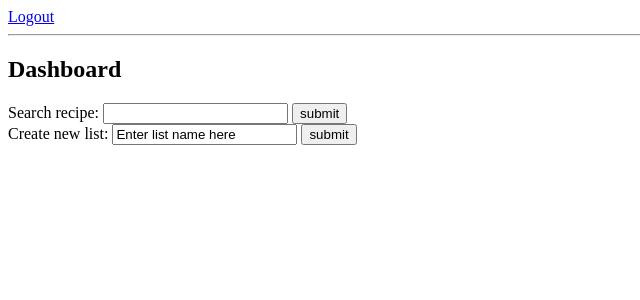
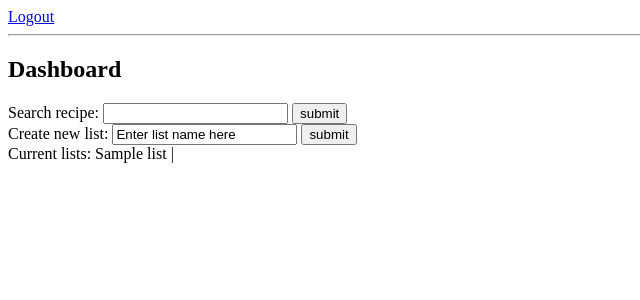
Before and after one commit to cgsarfati/Aislander, a Flask app: page /dashboard in a window 1280 px wide. Shown: the top 300 px of the page, without its empty margins (0-640 px from the left). Run offline with Flask 2, Linux system fonts and the light colour scheme; the visitor is signed in with stand-in values (Sample User, id 1); tables that the repository leaves empty hold one stand-in row (values such as "Sample post"); some libraries are stand-ins or nearby versions.

Commit message:
completed showing list feature without refreshing page. tested and works.

```diff
--- a/helper_functions.py
+++ b/helper_functions.py
@@ -124,3 +124,16 @@ def add_bookmark(bookmark_info):
     db.session.commit()
 
     return new_bookmark
+
+
+def add_new_list(list_info):
+    """ Adds new list to List table. """
+
+    # list_info is a list --> [current_user_id, new_list_name]
+
+    new_list = List(user_id=list_info[0], list_name=list_info[1])
+
+    db.session.add(new_list)
+    db.session.commit()
+
+    return new_list
--- a/server.py
+++ b/server.py
@@ -181,23 +181,36 @@ def display_profile(username):
 @app.route("/dashboard")
 @login_required
 def display_searchbox_and_list():
-    """ Displays dashboard with recipe search + empty grocery list. """
+    """ Displays dashboard with recipe search + display list feature. """
 
-    return render_template("dashboard.html")
+    # Access all of current user's lists, returns a list of list objects
+    user_lists = List.query.filter(List.user_id == g.current_user.user_id).all()
+
+    return render_template("dashboard.html", user_lists=user_lists)
 
 
-@app.route("/grocery-list.json")
+@app.route("/new-list.json", methods=['POST'])
 @login_required
 def process_new_list():
     """ Creates new grocery list that will be added to DB. Returns empty list. """
 
     # Unpack formInputs
-    recipe_search = request.form["new_list_name"]
+    new_list_name = request.form["new_list_name"]
 
-    # Add new empty list to DB
+    # Pack up list info
+    list_info = [g.current_user.user_id, new_list_name]
 
-    # Return something
-    return recipe_search
+    # Check if list already exists for particular user. If not, add.
+    current_list = List.query.filter((List.list_name == new_list_name) & (List.user_id == g.current_user.user_id)).first()
+
+    if not current_list:
+        new_list = helper_functions.add_new_list(list_info)
+        new_list_name = new_list.list_name
+        return new_list_name
+    else:
+        # Throw error message if list already exists
+        error_message = "That list already exists. Try again!"
+        return error_message
 
 
 @app.route("/search.json")
@@ -256,7 +269,6 @@ def process_recipe_bookmark_button():
     # Return recipe id to success function
     return recipe_id
 
-
 # @app.route("/add_to_list.json", methods=["POST"])
 # @login_required
 # def process_add_to_list_button():
--- a/static/js/new-list.js
+++ b/static/js/new-list.js
@@ -1,11 +1,15 @@
 function displayNewList(results) {
 
-    // rename returned data
-    var newlistName = results;
+    // results either new list name (success) or error message (try again)
 
-    // alert user that recipe is bookmarked
-    alert(newlistName + "has been added as a new list!");
-
+    if (results === "That list already exists. Try again!") {
+        // error message
+        alert(results);
+    } else {
+        // rename, show list
+        var new_list_name = results;
+        $('#lists').append(new_list_name + ' | ');
+    } // end conditional
 } // end fn
 
 function handleCreateNewList(evt) {
@@ -13,11 +17,11 @@ function handleCreateNewList(evt) {
 
     // package up form input values
     var formInputs = {
-        "new_list_name": $("#new-list-name").val(),
+        "new_list_name": $("#new-list-name").val()
     };
 
     // send form to server, then perform success function
-    $.post("/grocery-list.json", formInputs, displayNewList);
+    $.post("/new-list.json", formInputs, displayNewList);
 
 } // end fn
 
--- a/static/js/search-result.js
+++ b/static/js/search-result.js
@@ -7,7 +7,6 @@ function displaySearchResults(results) {
     for (var i = 0; i < searchResults.length; i++) {
 
         // format info into elements
-
         var beginDiv = "<div class='recipe'>";
         var endDiv = "</div>";
 
--- a/templates/dashboard.html
+++ b/templates/dashboard.html
@@ -13,10 +13,15 @@
   </form>
 
   <!-- CREATE NEW LIST -->
-  <form action="/grocery-list.json" id="new-list">
+  <form action="/new-list.json" id="new-list">
     Create new list: <input type="text" value="Enter list name here" id="new-list-name">
     <input type="submit" value="submit">
   </form>
+
+  Current lists:
+    <span id='lists'> {% for lst in user_lists %}
+      {{ lst.list_name }} |
+    {% endfor %} </span> <br>
 
 
   <!-- RECIPE SEARCH RESULTS -->
@@ -27,7 +32,7 @@
   <!-- IMPORT AJAX FILES -->
   <script src="/static/js/search-result.js" type="text/javascript"></script>
   <script src="/static/js/bookmark-recipe.js" type="text/javascript"></script>
-  <script src="/static/js/add-to-list.js" type="text/javascript"></script>
   <script src="/static/js/new-list.js" type="text/javascript"></script>
 
+
 {% endblock %}
```
Also changed, not shown: static/js/add-to-list.js (deleted).
